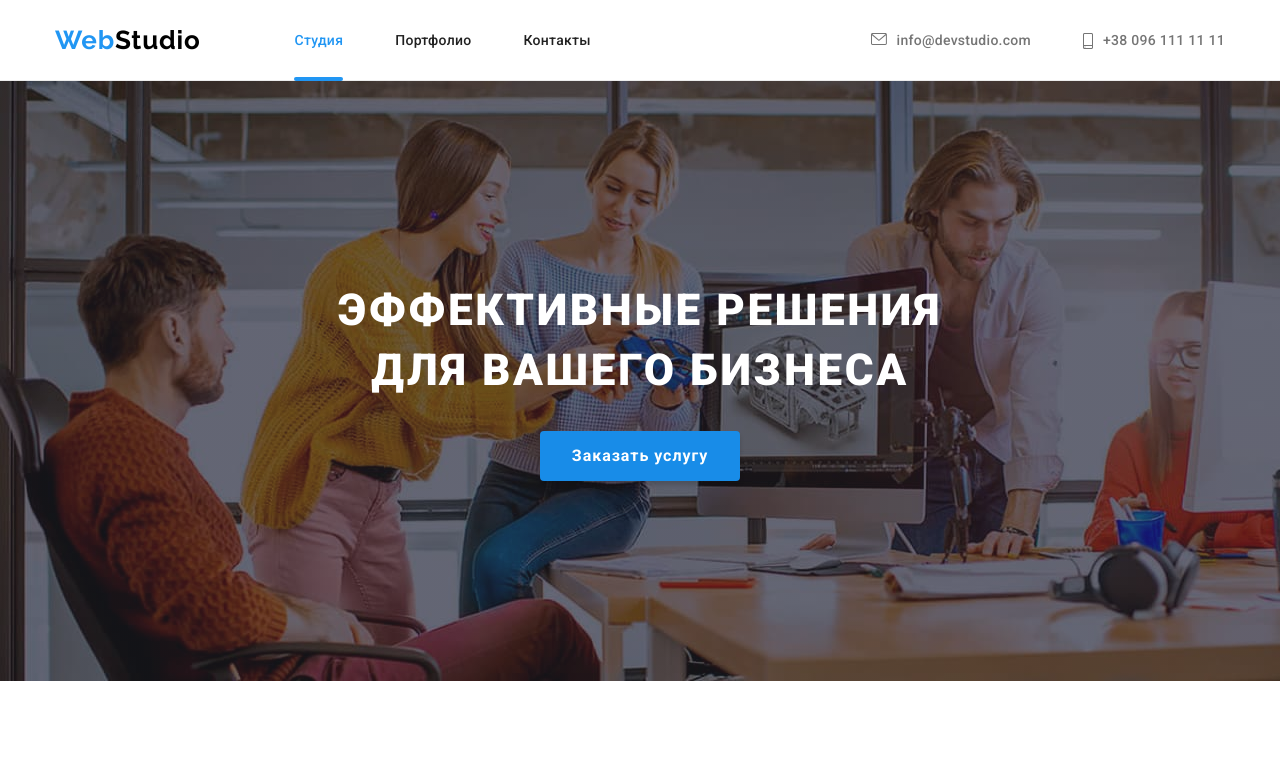
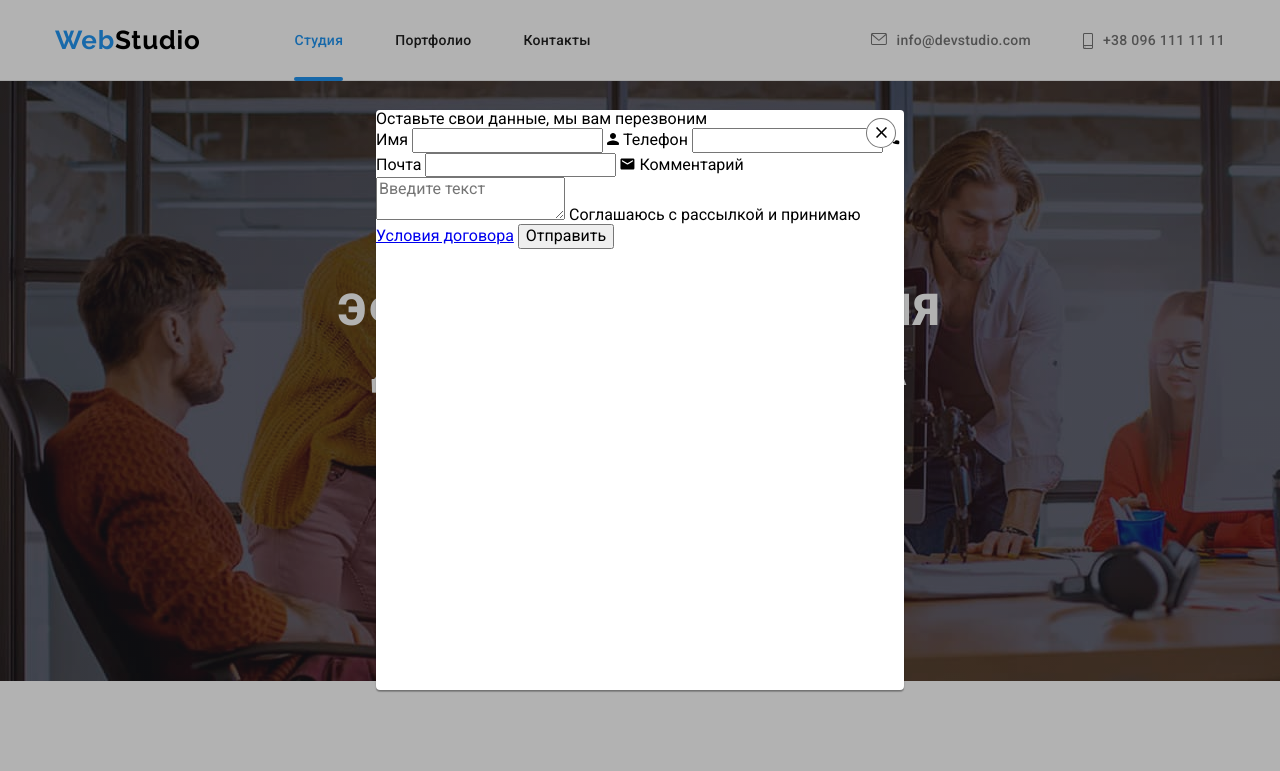
Before and after one commit to dsamyliak/goit-markup-hw-08, a plain HTML site: page index.html in a window 1280 px wide. Both pictures are taken after a click on the button "Заказать услугу". Shown: the top 771 px of the page. Drawn offline with nearby package versions, Linux system fonts and the light colour scheme.

Commit message:
Update index.html
Add modal window and subscribe form

```diff
--- a/index.html
+++ b/index.html
@@ -463,6 +463,7 @@
                 id="email"
                 class="input-box"
                 placeholder="E-mail"
+                required
             /></label>
             <button type="submit" class="button-subscribe">
               <span class="subscr-text">Подписаться</span>
@@ -475,15 +476,92 @@
       </div>
     </footer>
     <div class="backdrop is-hidden" data-modal>
-      <!-- is-hidden -->
       <div class="modal">
         <button type="button" class="button-close" data-modal-close>
           <svg class="button-close-icon" width="30px" height="30px">
             <use href="./images/icons.svg#icon-close"></use>
           </svg>
         </button>
+        <form class="modal-form">
+          <p class="form-title">Оставьте свои данные, мы вам перезвоним</p>
+          <label class="form-field">
+            Имя
+            <span class="form-field-wrapper">
+              <input
+                type="text"
+                name="user-name"
+                class="form-input"
+                required
+                minlength="1"
+                pattern="[a-zA-Zа-яёА-ЯЁ]+"
+                title="Имя должно содержать буквы от аА-яЯ или aA-zZ"
+              />
+              <span class="form-block-icon">
+                <svg class="form-user-icon" width="12" height="12">
+                  <use href="./images/icons.svg#icon-user"></use>
+                </svg>
+              </span>
+            </span>
+          </label>
+          <label class="form-field">
+            Телефон
+            <span class="form-field-wrapper">
+              <input
+                type="tel"
+                name="user-phone"
+                class="form-input"
+                required
+                pattern="[0-9]{3}-[0-9]{3}-[0-9]{2}-[0-9]{2}"
+                title="050-777-77-77"
+              />
+              <span class="form-block-icon">
+                <svg class="form-phone-icon" width="13" height="13">
+                  <use href="./images/icons.svg#icon-phone"></use>
+                </svg>
+              </span>
+            </span>
+          </label>
+          <label class="form-field">
+            Почта
+            <span class="form-field-wrapper">
+              <input
+                type="email"
+                name="user-mail"
+                class="form-input"
+                required
+              />
+              <span class="form-block-icon">
+                <svg class="form-mail-icon" width="15" height="12">
+                  <use href="./images/icons.svg#icon-mail"></use>
+                </svg>
+              </span>
+            </span>
+          </label>
+          <label class="form-field">
+            Комментарий
+            <textarea
+              name="user-message"
+              class="form-message"
+              placeholder="Введите текст"
+            ></textarea>
+          </label>
+          <input
+            type="checkbox"
+            class="form-checkbox visually-hidden"
+            id="policy-accept"
+          />
+          <label for="policy-accept" class="form-checkbox-title"
+            >Соглашаюсь с рассылкой и принимаю&nbsp;
+            <span
+              ><a href="#" class="form-checkbox-title-link"
+                >Условия договора</a
+              ></span
+            ></label
+          >
+          <button type="submit" class="form-button">Отправить</button>
+        </form>
       </div>
     </div>
-    <!-- <script src="./js/modal.js"></script> -->
+    <script src="./js/modal.js"></script>
   </body>
 </html>
```
